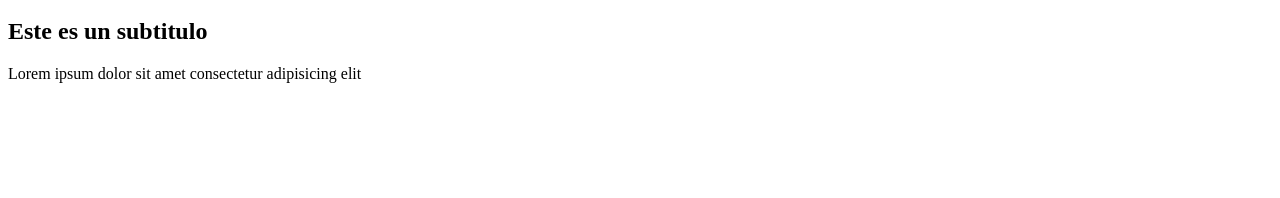
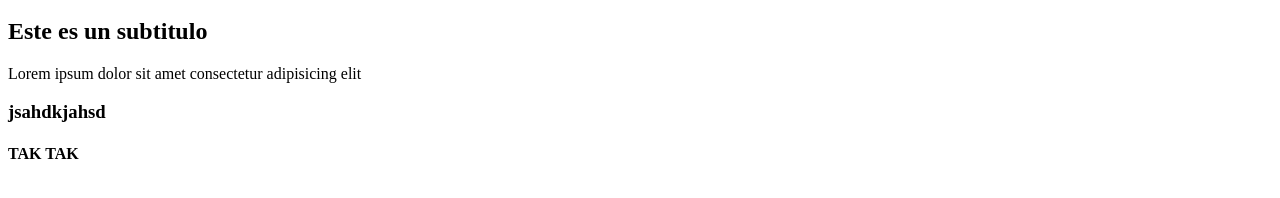
Before and after one commit to Vegas-Studio/paginaTest, a plain HTML site: page index.html in a window 1280 px wide. Shown: the part 118-316 px from the top of the page. Drawn offline with Linux system fonts and the light colour scheme.

Commit message:
agreue otro subtitulo

```diff
--- a/index.html
+++ b/index.html
@@ -11,5 +11,8 @@
 
     <h2>Este es un subtitulo</h2>
     <span>Lorem ipsum dolor sit amet consectetur adipisicing elit</span>
+    <h3>jsahdkjahsd</h3>
+
+    <h4>TAK TAK</h4>
 </body>
 </html>
```
